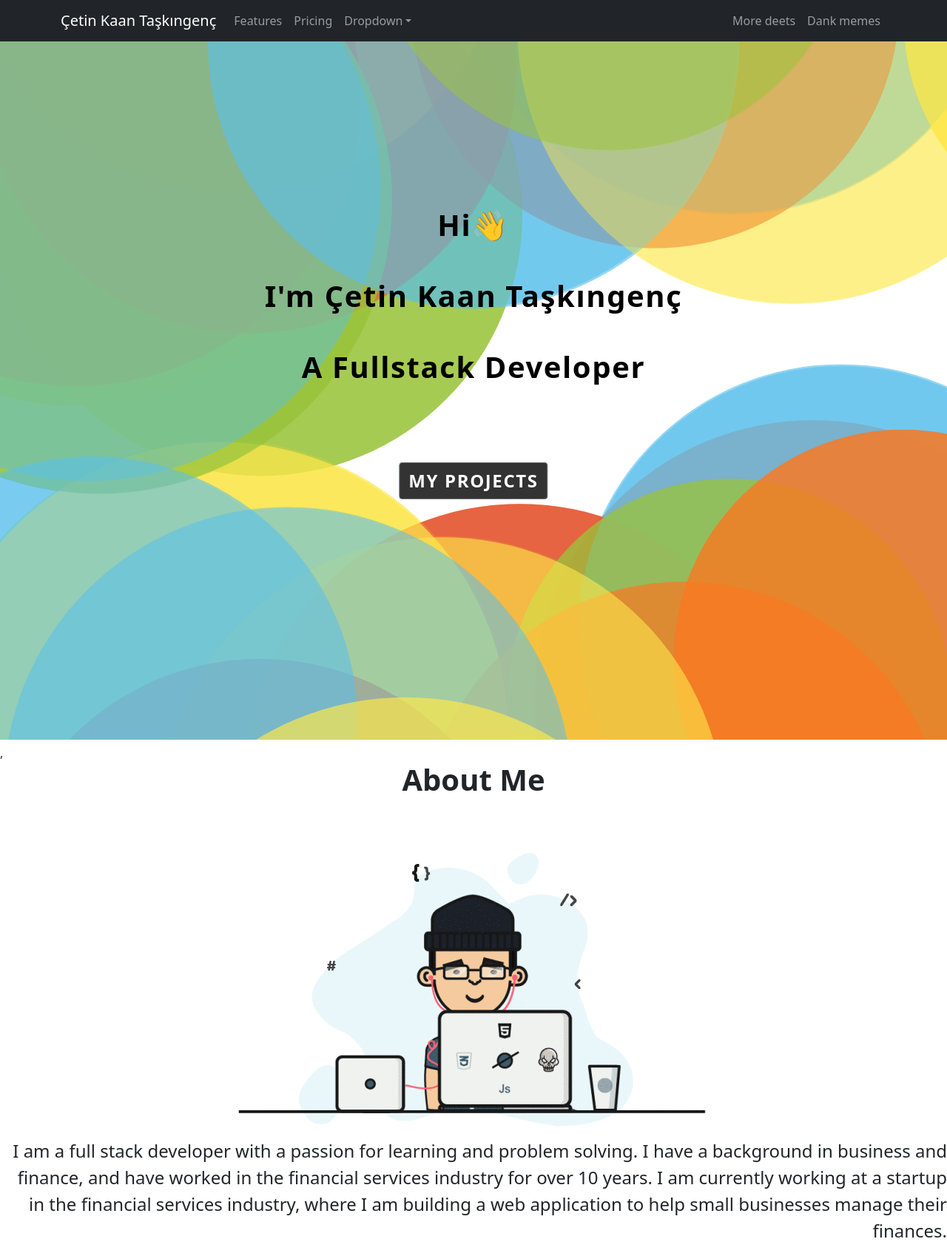
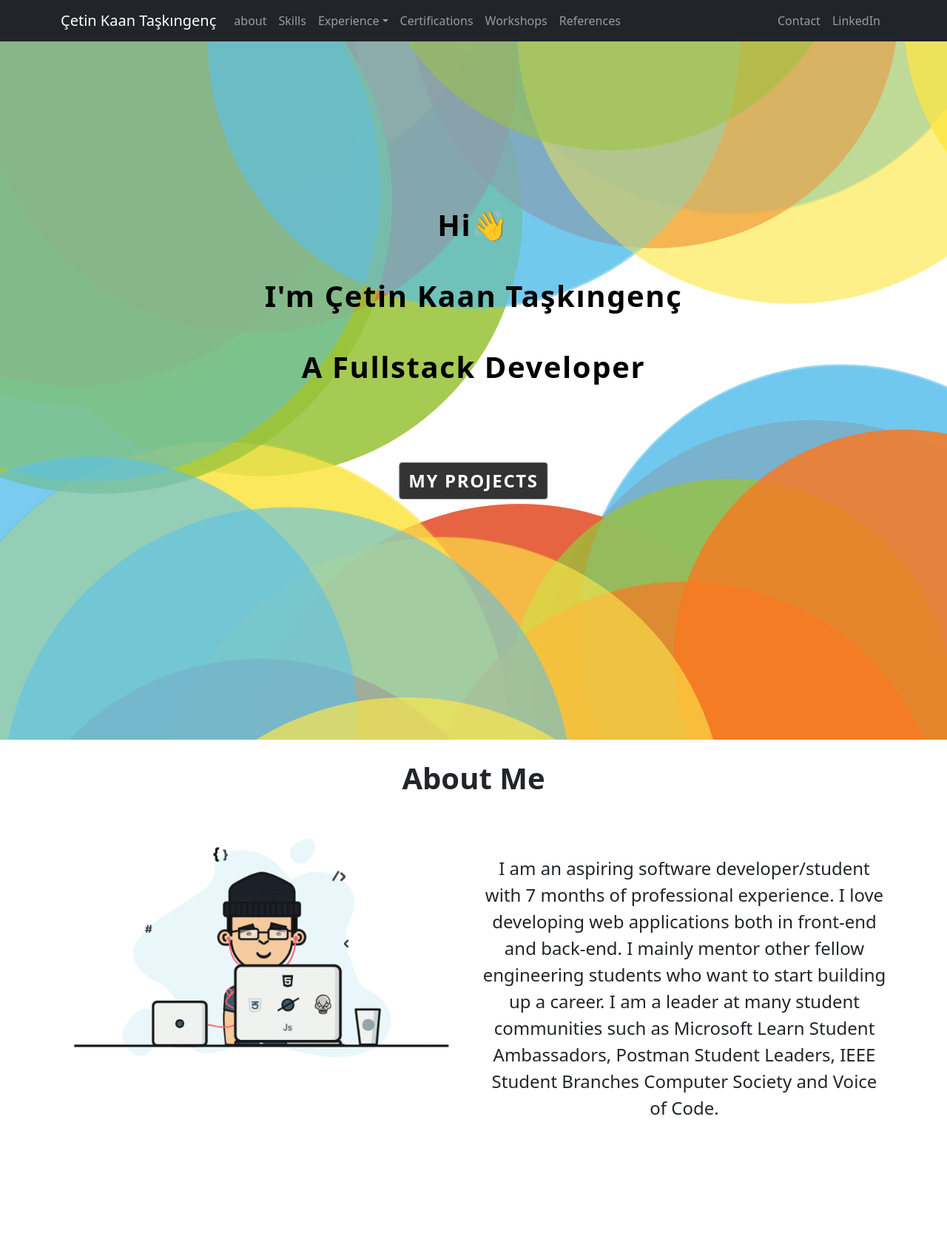
Before and after one commit to ctnkaan/terminal-website, a Next.js app: page / in a window 1280 px wide. Shown: the whole page at 74% size. After the commit the page ends 1532 px from the top, so only its background shows below. Built offline with nearby package versions, Linux system fonts and the light colour scheme.

Commit message:
updated about me section

```diff
--- a/components/About.tsx
+++ b/components/About.tsx
@@ -2,28 +2,17 @@ import React from 'react'
 import developerGif from "../assets/Developer.gif"
 import Image from 'next/image'
 import AboutStyles from "../styles/About.module.scss"
+import {Container, Row, Col} from "react-bootstrap"
 
 function About() {
   return (
-    <div>
-      {/* About me*/},
-      <div className={AboutStyles.about}>
-          <h1>About Me</h1>
-
-          <div className={AboutStyles.row}>
-            <Image src={developerGif} alt="Developer Gif" />
-            <p>
-              I am a full stack developer with a passion for learning and
-              problem solving. I have a background in business and finance, and
-              have worked in the financial services industry for over 10 years.
-              I am currently working at a startup in the financial services
-              industry, where I am building a web application to help small
-              businesses manage their finances.
-            </p>
-          </div>
-
-        </div>
-    </div>
+      <Container className={AboutStyles.about}>
+        <h1>About Me</h1>
+        <Row>
+          <Col lg> <Image src={developerGif} alt="Developer Gif" /></Col>
+          <Col lg className={AboutStyles.text}>I am an aspiring software developer/student with 7 months of professional experience. I love developing web applications both in front-end and back-end. I mainly mentor other fellow engineering students who want to start building up a career. I am a leader at many student communities such as Microsoft Learn Student Ambassadors, Postman Student Leaders, IEEE Student Branches Computer Society and Voice of Code.</Col>
+        </Row>
+      </Container>
   )
 }
 
--- a/components/NavbarComponent.tsx
+++ b/components/NavbarComponent.tsx
@@ -11,20 +11,21 @@ function NavbarComponent() {
   <Navbar.Toggle aria-controls="responsive-navbar-nav" />
   <Navbar.Collapse id="responsive-navbar-nav">
     <Nav className="me-auto">
-      <Nav.Link href="#features">Features</Nav.Link>
-      <Nav.Link href="#pricing">Pricing</Nav.Link>
-      <NavDropdown title="Dropdown" id="collasible-nav-dropdown">
-        <NavDropdown.Item href="#action/3.1">Action</NavDropdown.Item>
-        <NavDropdown.Item href="#action/3.2">Another action</NavDropdown.Item>
-        <NavDropdown.Item href="#action/3.3">Something</NavDropdown.Item>
+      <Nav.Link href="#about">about</Nav.Link>
+      <Nav.Link href="#skills">Skills</Nav.Link>
+      <NavDropdown title="Experience" id="collasible-nav-dropdown">
+        <NavDropdown.Item href="#experience">Professional Experience</NavDropdown.Item>
         <NavDropdown.Divider />
-        <NavDropdown.Item href="#action/3.4">Separated link</NavDropdown.Item>
+        <NavDropdown.Item href="#volunteer">Volunteer Experience</NavDropdown.Item>
       </NavDropdown>
+      <Nav.Link href="#certifications">Certifications</Nav.Link>
+      <Nav.Link href="#workshops">Workshops</Nav.Link>
+      <Nav.Link href="#references">References</Nav.Link>
     </Nav>
     <Nav>
-      <Nav.Link href="#deets">More deets</Nav.Link>
-      <Nav.Link eventKey={2} href="#memes">
-        Dank memes
+      <Nav.Link href="#contact">Contact</Nav.Link>
+      <Nav.Link href="linkedIn">
+        LinkedIn
       </Nav.Link>
     </Nav>
   </Navbar.Collapse>
--- a/styles/About.module.scss
+++ b/styles/About.module.scss
@@ -5,19 +5,15 @@
         font-weight: 700;
         margin-bottom: 1rem;
         text-align: center;
+        margin-top: 2%;
+        margin-bottom: 2%;
     }
 
-    p {
+    .text {
         font-size: 1.5rem;
         font-weight: 300;
         margin-bottom: 1rem;
-        text-align: right;
+        text-align: center;
+        margin-top: 5%
     }
 }
-
-.row {
-    display: flex;
-    flex-wrap: wrap;
-    justify-content: center;
-    margin-top: 2rem;
-}
```
